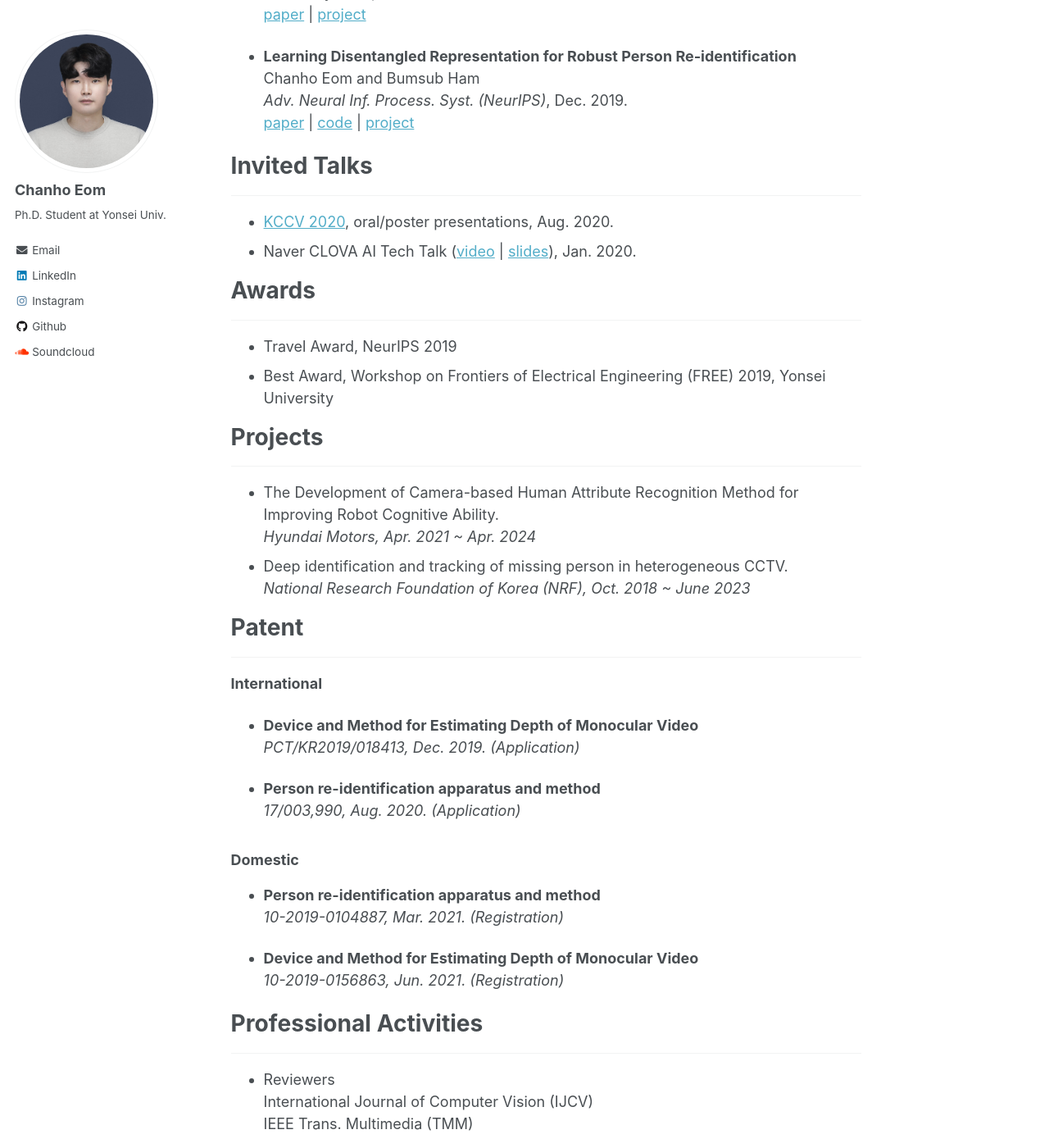
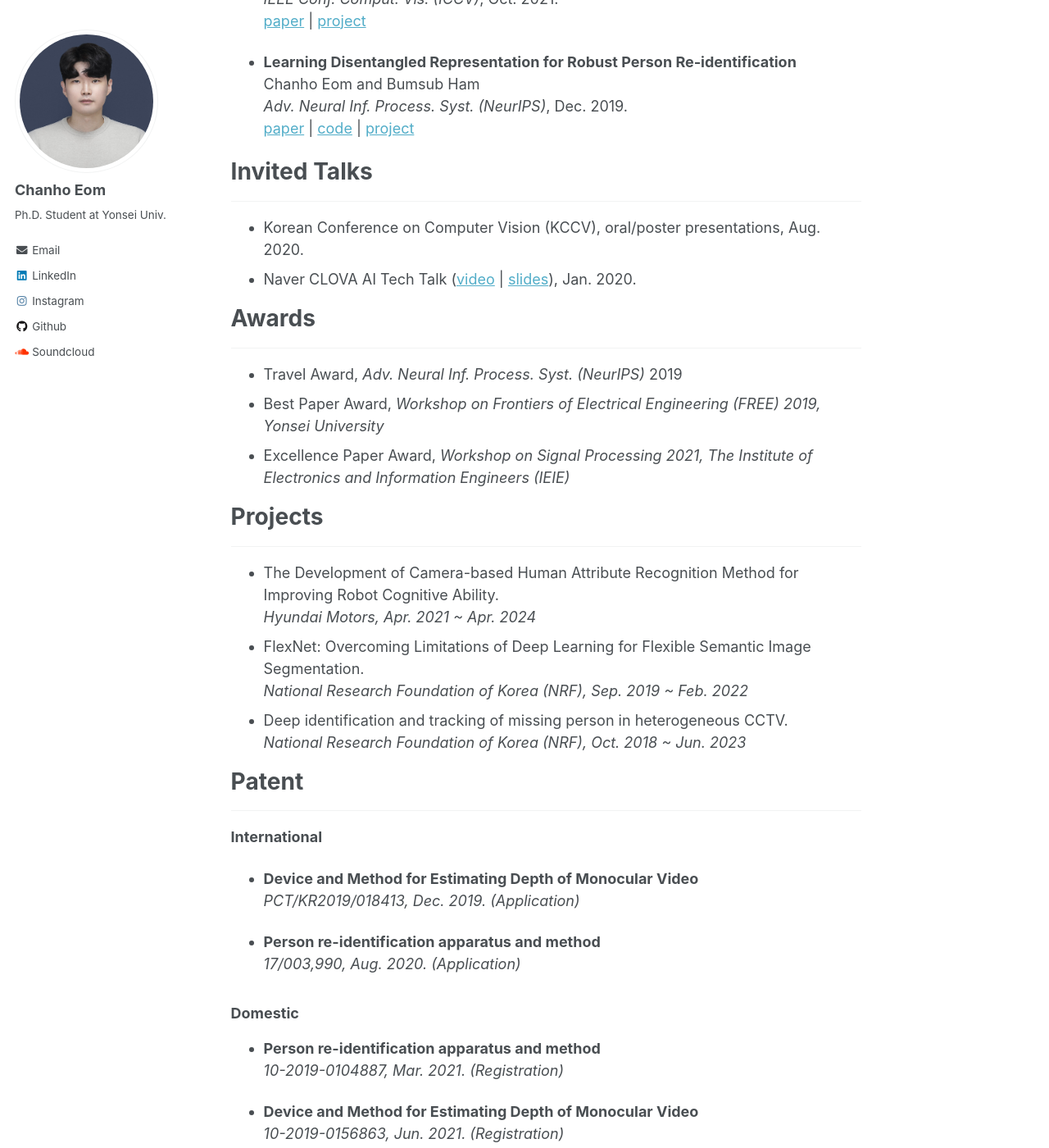
Before and after one commit to chanhoeom/chanhoEom.github.io, a Jekyll site: the page built from _pages/about.md, in a window 1280 px wide and 1400 px high, scrolled down 1009 px. Shown: the whole window at 82% size. Built offline with Jekyll 4.4.1, drawn with Linux system fonts in a browser that asks for light colours.

Commit message:
Update about.md

```diff
--- a/_pages/about.md
+++ b/_pages/about.md
@@ -19,7 +19,7 @@ _________________
 
 # Publications
 _________________
-**Journal**
+### Journal
 * **Disentangled Representations for Short-Term and Long-Term Person Re-identification**
 Chanho Eom, Wonkyung Lee, Geon Lee, and Bumsub Ham
 *IEEE Trans. Pattern Anal. Mach. Intell. (TPAMI)* (accepted)
@@ -47,20 +47,23 @@ Chanho Eom and Bumsub Ham
 
 # Invited Talks
 _________________
-* [KCCV 2020](https://kcvs.kr), oral/poster presentations, Aug. 2020.
+* Korean Conference on Computer Vision (KCCV), oral/poster presentations, Aug. 2020.
 * Naver CLOVA AI Tech Talk ([video](https://www.youtube.com/watch?v=_bQvGy80MS0) \| [slides](https://www.facebook.com/677413542326125/posts/3110595645674557/)), Jan. 2020.
 
 # Awards
 _________________
-* Travel Award, NeurIPS 2019
-* Best Award, Workshop on Frontiers of Electrical Engineering (FREE) 2019, Yonsei University
+* Travel Award, *Adv. Neural Inf. Process. Syst. (NeurIPS)* 2019
+* Best Paper Award, *Workshop on Frontiers of Electrical Engineering (FREE) 2019, Yonsei University*
+* Excellence Paper Award, *Workshop on Signal Processing 2021, The Institute of Electronics and Information Engineers (IEIE)*
 
 # Projects
 _________________
 * The Development of Camera-based Human Attribute Recognition Method for Improving Robot Cognitive Ability.
 *Hyundai Motors, Apr. 2021 ~ Apr. 2024*
+* FlexNet: Overcoming Limitations of Deep Learning for Flexible Semantic Image Segmentation.
+*National Research Foundation of Korea (NRF), Sep. 2019 ~ Feb. 2022*
 * Deep identification and tracking of missing person in heterogeneous CCTV.
-*National Research Foundation of Korea (NRF), Oct. 2018 ~ June 2023*
+*National Research Foundation of Korea (NRF), Oct. 2018 ~ Jun. 2023*
 
 # Patent
 _________________
```
